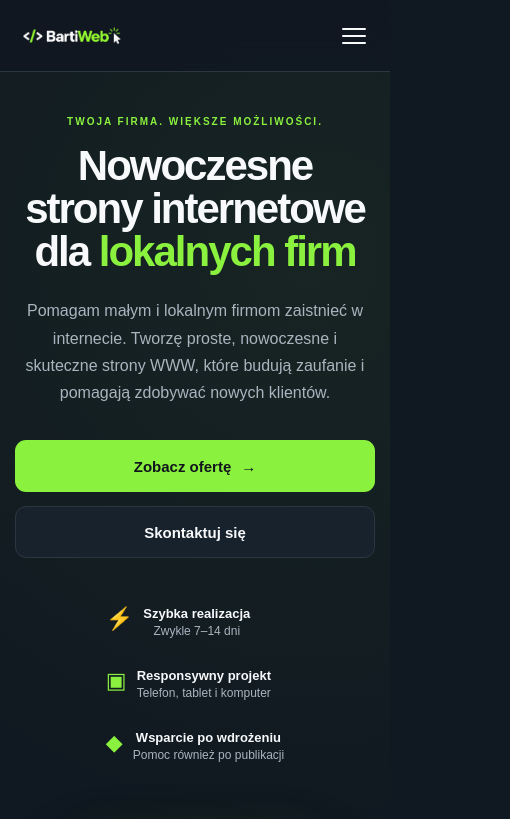
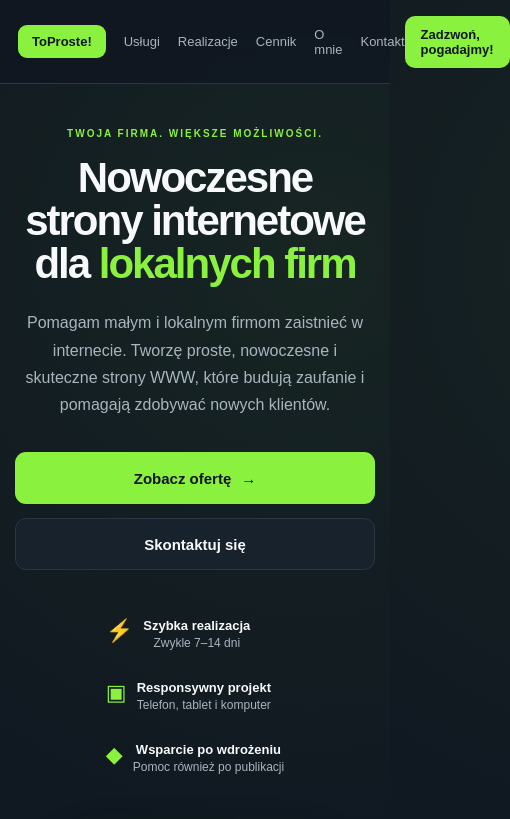
Before and after one commit to ruseksacred/barti-web, a React (Vite) app: page / in a window 390 px wide. Shown: the top 819 px of the page, 510 px wide, since content can reach past the window. Built offline with nearby package versions, Linux system fonts and the light colour scheme.

Commit message:
fix navbar

```diff
--- a/src/components/Navbar.tsx
+++ b/src/components/Navbar.tsx
@@ -14,43 +14,28 @@ const Navbar = () => {
                 <a href="#start" className="logo" onClick={closeMenu}>
                     <img src={logo} alt="Barti Web" />
                 </a>
-
                 <nav className={`nav-links ${menuOpen ? "open" : ""}`}>
-                    <a href="#start" onClick={closeMenu}>
-                        Start
+                    <a
+                        href="#jak-to-dziala"
+                        className="nav-process"
+                        onClick={closeMenu}
+                    >
+                        ToProste!
                     </a>
 
-                    <a href="#uslugi" onClick={closeMenu}>
-                        Usługi
-                    </a>
+                    <a href="#uslugi" onClick={closeMenu}>Usługi</a>
+                    <a href="#realizacje" onClick={closeMenu}>Realizacje</a>
+                    <a href="#cennik" onClick={closeMenu}>Cennik</a>
+                    <a href="#o-mnie" onClick={closeMenu}>O mnie</a>
+                    <a href="#kontakt" onClick={closeMenu}>Kontakt</a>
 
-                    <a href="#realizacje" onClick={closeMenu}>
-                        Realizacje
-                    </a>
-
-                    <a href="#cennik" onClick={closeMenu}>
-                        Cennik
-                    </a>
-
-                    <a href="#o-mnie" onClick={closeMenu}>
-                        O mnie
-                    </a>
-
-                    <a href="#kontakt" onClick={closeMenu}>
-                        Kontakt
-                    </a>
-
-                    <a
-                        href="#kontakt"
-                        className="nav-mobile-cta"
-                        onClick={closeMenu}
-                    >
+                    <a href="#kontakt" className="nav-mobile-cta" onClick={closeMenu}>
                         Darmowa wycena
                     </a>
                 </nav>
 
                 <a href="#kontakt" className="nav-cta">
-                    Darmowa wycena
+                    Zadzwoń, pogadajmy!
                 </a>
 
                 <button
--- a/src/styles/navbar.css
+++ b/src/styles/navbar.css
@@ -64,6 +64,20 @@
 .nav-mobile-cta {
     display: none;
 }
+.nav-process {
+    padding: 9px 14px;
+    border-radius: 9px;
+    background: var(--primary);
+    color: #10151b !important;
+    font-weight: 800 !important;
+    transition: background 0.2s ease, transform 0.2s ease;
+}
+
+    .nav-process:hover {
+        background: var(--primary-hover);
+        color: #10151b !important;
+        transform: translateY(-1px);
+    }
 
 /* HAMBURGER */
 
@@ -121,6 +135,17 @@
         padding: 11px 16px;
         font-size: 13px;
     }
+}
+.nav-process {
+    text-align: center;
+    background: var(--primary) !important;
+    color: #10151b !important;
+}
+
+    .nav-process:hover {
+        background: var(--primary-hover) !important;
+    }
+
 }
 
 /* MOBILE */
@@ -202,4 +227,14 @@
             background: var(--primary-hover) !important;
             color: #10151b !important;
         }
+
+    .nav-process {
+        text-align: center;
+        background: var(--primary) !important;
+        color: #10151b !important;
+    }
+
+        .nav-process:hover {
+            background: var(--primary-hover) !important;
+        }
 }
```
